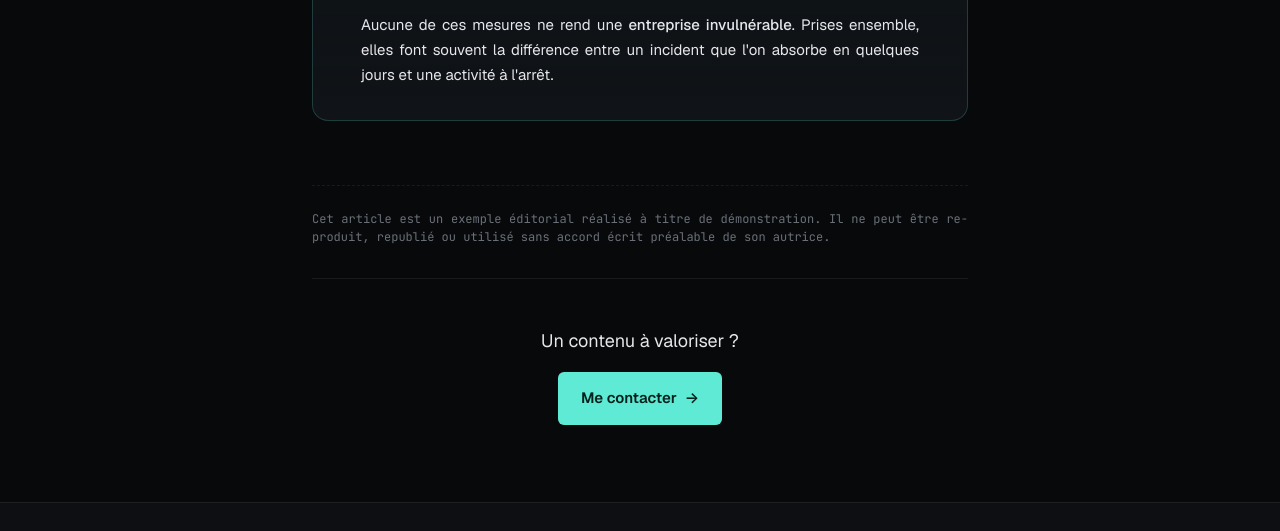
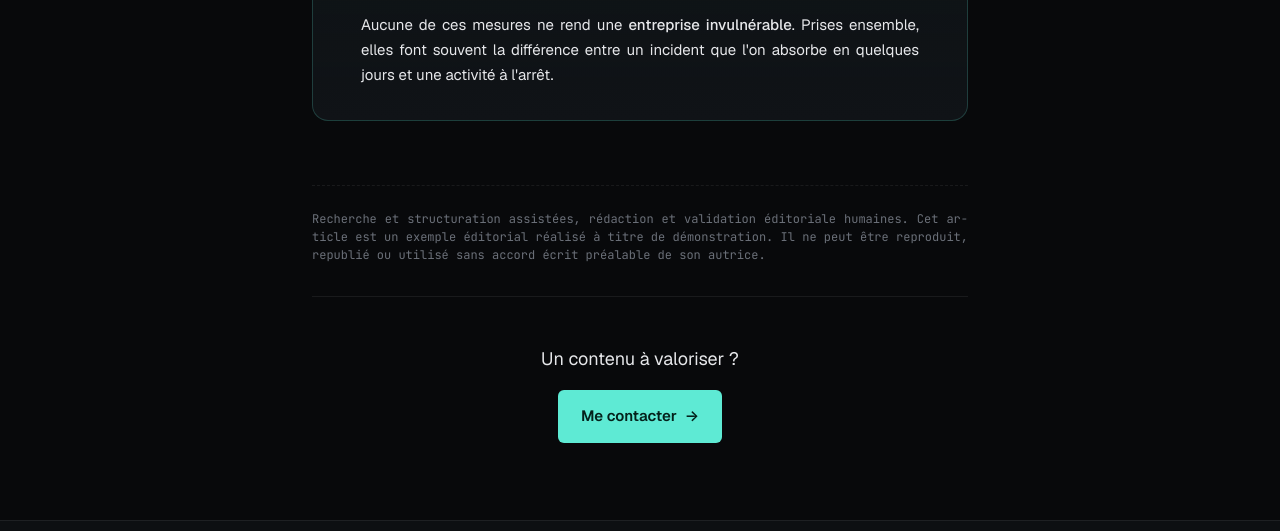
Before and after one commit to eo-redactrice-web/mon-portfolio, a plain HTML site: page articles/ransomware-pme.html in a window 1280 px wide. Shown: the part 5827-6358 px from the top of the page. Drawn offline with nearby package versions, Linux system fonts and the light colour scheme.

Commit message:
Update ransomware-pme.html

```diff
--- a/articles/ransomware-pme.html
+++ b/articles/ransomware-pme.html
@@ -257,7 +257,7 @@
         <!-- Mention légale -->
         <footer class="article-legal">
           <p>
-            Cet article est un exemple éditorial réalisé à titre de démonstration. Il ne peut être reproduit, republié ou utilisé sans accord écrit préalable de son autrice.
+            Recherche et structuration assistées, rédaction et validation éditoriale humaines. Cet article est un exemple éditorial réalisé à titre de démonstration. Il ne peut être reproduit, republié ou utilisé sans accord écrit préalable de son autrice.
           </p>
         </footer>
 
```
